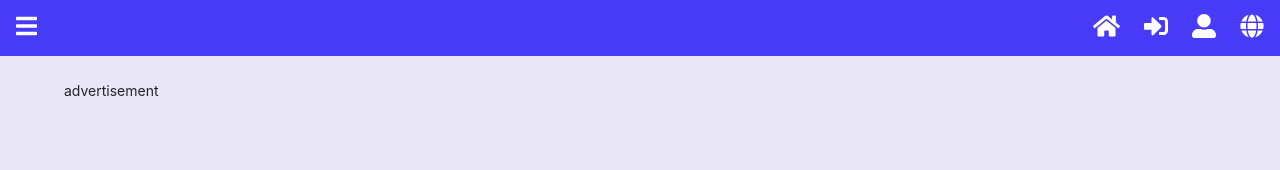
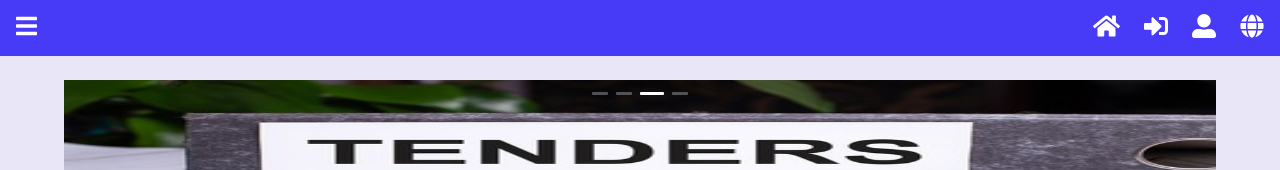
Before and after one commit to farhadamrah/tender, a React (Create React App) app: page /advertisement in a window 1280 px wide. Shown: the top 170 px of the page. Built offline with nearby package versions, Linux system fonts and the light colour scheme; the HTML template or start-up script is replaced by a standard one.

Commit message:
version1

```diff
--- a/src/Components/Main/Main.js
+++ b/src/Components/Main/Main.js
@@ -15,7 +15,6 @@ import Instruction from './MainPages/Instruction/Instruction';
 import Profile from './MainPages/Profile/Profile';
 import Contact from './MainPages/FooterPages/Contact/Contact';
 import './Main.scss';
-import Advertisement from './MainPages/FooterPages/Advertisement/Advertisement';
 
 const Main = () => {
   return (
@@ -36,7 +35,6 @@ const Main = () => {
             <Route path='/blog' component={Blog} />
             <Route path='/instruction' component={Instruction} />
             <Route path='/contact' component={Contact} />
-            <Route path='/advertisement' component={Advertisement} />
             <Route path='/' component={HomePage} />
           </Switch>
         </section>
--- a/src/Components/Main/MainPages/FooterPages/Advertisement/Advertisement.js
+++ /dev/null
@@ -1,7 +0,0 @@
-import React from 'react';
-
-const Advertisement = () => {
-  return <div style={{ marginTop: '5rem' }}>advertisement</div>;
-};
-
-export default Advertisement;
```
